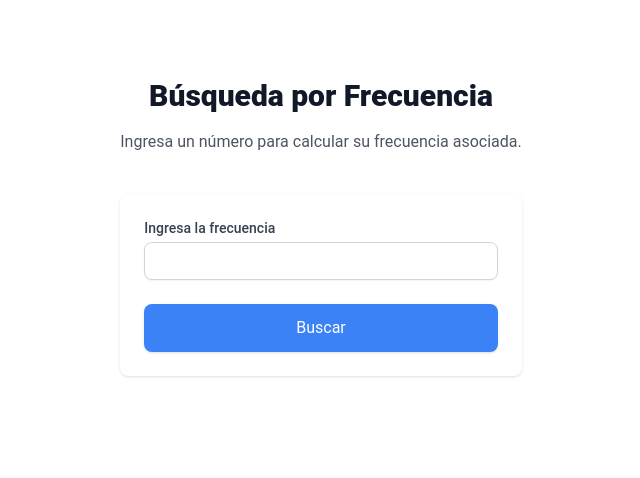
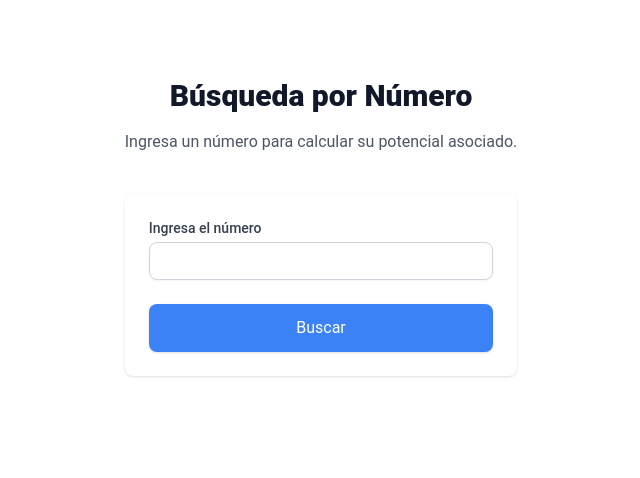
Before and after one commit to jaosomora/LGC-App, a Flask app: page /opcion1 in a window 1280 px wide. Shown: the part 66-544 px from the top of the page, without its empty margins (319-959 px from the left). Run offline with Flask 3, Linux system fonts and the light colour scheme.

Commit message:
Cambiar 'Frecuencia' por 'Número' en toda la aplicación

```diff
--- a/app.py
+++ b/app.py
@@ -649,9 +649,14 @@ def menu_principal():
                 if "Palabra:" in texto:
                     palabra_raw = texto.split("Palabra:")[1].split("->")[0].strip()
                     palabra_extraida = normalizar_palabra_con_espacios(palabra_raw).lower()
-                elif "Frecuencia:" in texto:
-                    palabra_raw = texto.split("Frecuencia:")[1].split("->")[0].strip()
+                elif "Frecuencia:" in texto or "Número:" in texto:
+                    if "Frecuencia:" in texto:
+                        palabra_raw = texto.split("Frecuencia:")[1].split("->")[0].strip()
+                    else:
+                        palabra_raw = texto.split("Número:")[1].split("->")[0].strip()
                     palabra_extraida = normalizar_palabra_con_espacios(palabra_raw).lower()
+                    tipo = "opcion1"
+                    parametros = {"frecuencia": palabra_extraida}
 
                 # Añadir solo si no se ha visto antes
                 if palabra_extraida not in palabras_vistas:
@@ -676,8 +681,11 @@ def menu_principal():
                         palabra_extraida = normalizar_palabra_con_espacios(palabra_raw).lower()
                         tipo = "opcion2"
                         parametros = {"frase": palabra_extraida}
-                    elif "Frecuencia:" in entry:
-                        palabra_raw = entry.split("Frecuencia:")[1].split("->")[0].strip()
+                    elif "Frecuencia:" in entry or "Número:" in entry:
+                        if "Frecuencia:" in entry:
+                            palabra_raw = entry.split("Frecuencia:")[1].split("->")[0].strip()
+                        else:
+                            palabra_raw = entry.split("Número:")[1].split("->")[0].strip()
                         palabra_extraida = normalizar_palabra_con_espacios(palabra_raw).lower()
                         tipo = "opcion1"
                         parametros = {"frecuencia": palabra_extraida}
@@ -709,8 +717,11 @@ def menu_principal():
                         palabra_extraida = normalizar_palabra_con_espacios(palabra_raw).lower()
                         tipo = "opcion2"
                         parametros = {"frase": palabra_extraida}
-                    elif "Frecuencia:" in item:
-                        palabra_raw = item.split("Frecuencia:")[1].split("->")[0].strip()
+                    elif "Frecuencia:" in item or "Número:" in item:
+                        if "Frecuencia:" in item:
+                            palabra_raw = item.split("Frecuencia:")[1].split("->")[0].strip()
+                        else:
+                            palabra_raw = item.split("Número:")[1].split("->")[0].strip()
                         palabra_extraida = normalizar_palabra_con_espacios(palabra_raw).lower()
                         tipo = "opcion1"
                         parametros = {"frecuencia": palabra_extraida}
@@ -1035,7 +1046,7 @@ def resultado_opcion1():
     if "historial" not in session:
         session["historial"] = []
 
-    texto_entrada = f"Frecuencia: {frecuencia} -> Potencial: {frecuencia}, Lupa: {lupa}"
+    texto_entrada = f"Número: {frecuencia} -> Potencial: {frecuencia}, Lupa: {lupa}"
     nueva_entrada = {
         "tipo": "opcion1",
         "texto": texto_entrada,
--- a/templates/opcion1.html
+++ b/templates/opcion1.html
@@ -4,10 +4,10 @@
 <div class="max-w-4xl mx-auto px-4 sm:px-6 lg:px-8 py-12">
     <div class="text-center">
         <h2 class="text-3xl font-extrabold text-gray-900">
-            Búsqueda por Frecuencia
+            Búsqueda por Número
         </h2>
         <p class="mt-4 text-gray-600">
-            Ingresa un número para calcular su frecuencia asociada.
+            Ingresa un número para calcular su potencial asociado.
         </p>
     </div>
 
@@ -15,7 +15,7 @@
         <form action="/resultado_opcion1" method="post" class="space-y-6">
             <div>
                 <label for="frecuencia" class="block text-sm font-medium text-gray-700">
-                    Ingresa la frecuencia
+                    Ingresa el número
                 </label>
                 <div class="mt-1">
                     <input type="number" name="frecuencia" id="frecuencia" class="block w-full border-gray-300 rounded-lg shadow-sm focus:ring-blue-500 focus:border-blue-500 sm:text-sm" required>
```
Also changed, not shown: templates/historial.html (+7 -3 lines), templates/menu.html (+8 -4 lines).
